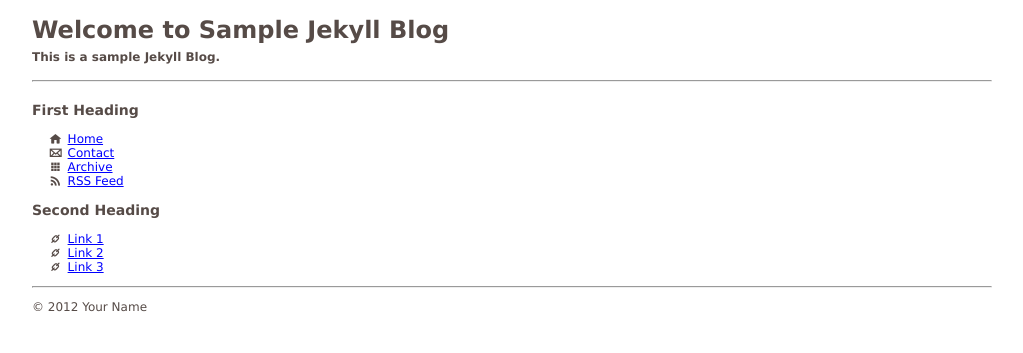
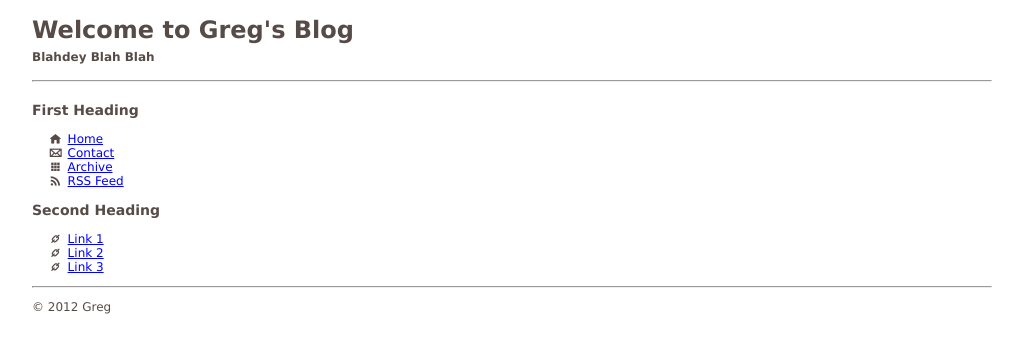
Before and after one commit to GuruGreg/GuruGreg.github.io, a Jekyll site: the page built from index.html, in a window 1280 px wide. Shown: the top 353 px of the page, without its empty margins (26-1049 px from the left). Built offline with Jekyll 4.4.1, drawn with Linux system fonts in a browser that asks for light colours; Markdown is read by kramdown in place of the engine named in the settings.

Commit message:
Update _config.yml

```diff
--- a/_config.yml
+++ b/_config.yml
@@ -1,11 +1,11 @@
 # Name of your blog (this will show up at the top of your page and in the RSS feed)
-name: Sample Jekyll Blog
+name: Greg's Blog
 
 # Short description (goes below the title; it will also be used in the RSS feed)
-description: This is a sample Jekyll Blog.
+description: Blahdey Blah Blah
 
 # Your name, as you want it to appear underneath each post and in the footer
-author: Your Name
+author: Greg
 
 # Your email if you want it to be linked on the contact page
 author_email: you@example.com
@@ -25,13 +25,10 @@ url: http://yourdomain.com/
 
 #### Under the Hood Stuff #####
 
-# Use rdiscount as the markdown engine because it generates html5 compliant code for stuff like footnotes
-# If you use maroku (default engine) some of your generated pages may not validate or lint as html5
-# If you don't have it install it via gem install rdiscount
-markdown: rdiscount
-
 # Makes pretty (descriptive) permalinks. See Jekyll docs for alternatives.
 permalink: pretty
+
+theme: jekyll-theme-slate
 
 # How many articles do you wish to appear on the front page:
 paginate: 3
```
